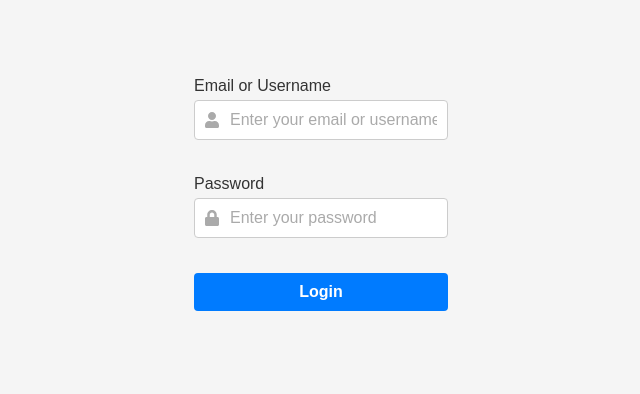
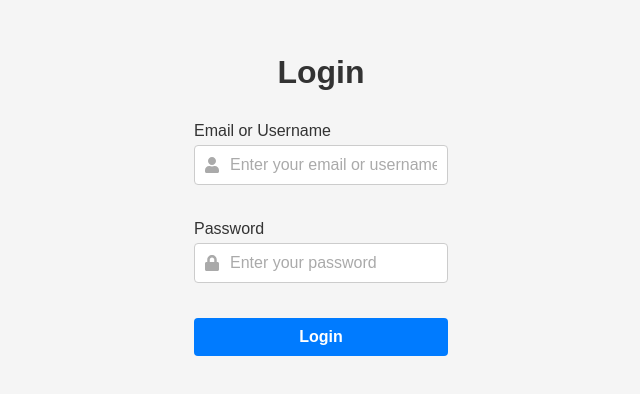
Before and after one commit to NoeOnDev/WhoChatOn-Front-end, a React (Vite) app: page / in a window 1280 px wide. Shown: the part 206-600 px from the top of the page, without its empty margins (319-959 px from the left). Built offline with nearby package versions, Linux system fonts and the light colour scheme.

Commit message:
feat: Agregar estilos y componentes de título y subtítulo

```diff
--- a/src/components/atoms/Title/Title.css
+++ b/src/components/atoms/Title/Title.css
@@ -1,4 +1,6 @@
 .default-title {
+    display: flex;
+    justify-content: center;
     font-size: 2rem;
     font-weight: bold;
     color: #333;
--- a/src/components/atoms/indexAtoms.tsx
+++ b/src/components/atoms/indexAtoms.tsx
@@ -1,3 +1,5 @@
 export { Input } from './Input/Input';
 export { Label } from './Label/Label';
 export { Button } from './Button/Button';
+export { Title } from './Title/Title';
+export { Subtitle } from './Subtitle/Subtitle';
--- a/src/components/organisms/Form/Form.tsx
+++ b/src/components/organisms/Form/Form.tsx
@@ -1,9 +1,10 @@
 import { LabeledInput } from '../../molecules/indexMolecules';
-import { Button } from '../../atoms/indexAtoms';
+import { Button, Title } from '../../atoms/indexAtoms';
 import { FormProps } from '../interfacesOrganisms';
 import './Form.css';
 
 export const Form: React.FC<FormProps> = ({
+    title,
     inputs,
     button,
     onSubmit,
@@ -11,6 +12,7 @@ export const Form: React.FC<FormProps> = ({
 }) => {
     return (
         <form className={`form ${formClassName}`} onSubmit={onSubmit}>
+            <Title {...title} />
             {inputs.map((inputProps, index) => (
                 <LabeledInput key={index} {...inputProps} />
             ))}
--- a/src/components/organisms/interfacesOrganisms.tsx
+++ b/src/components/organisms/interfacesOrganisms.tsx
@@ -1,7 +1,8 @@
 import { LabeledInputProps } from "../molecules/interfacesMolecules";
-import { ButtonProps } from "../atoms/interfacesAtoms";
+import { ButtonProps, TitleProps } from "../atoms/interfacesAtoms";
 
 export interface FormProps {
+    title: TitleProps;
     inputs: LabeledInputProps[];
     button: ButtonProps;
     formClassName?: string;
--- a/src/components/pages/LoginPage.tsx
+++ b/src/components/pages/LoginPage.tsx
@@ -28,6 +28,10 @@ const LoginPage: React.FC = () => {
     };
 
     const formProps: FormProps = {
+        title: {
+            text: 'Login',
+            className: 'login-title',
+        },
         inputs: [
             {
                 label: 'Email or Username',
```
